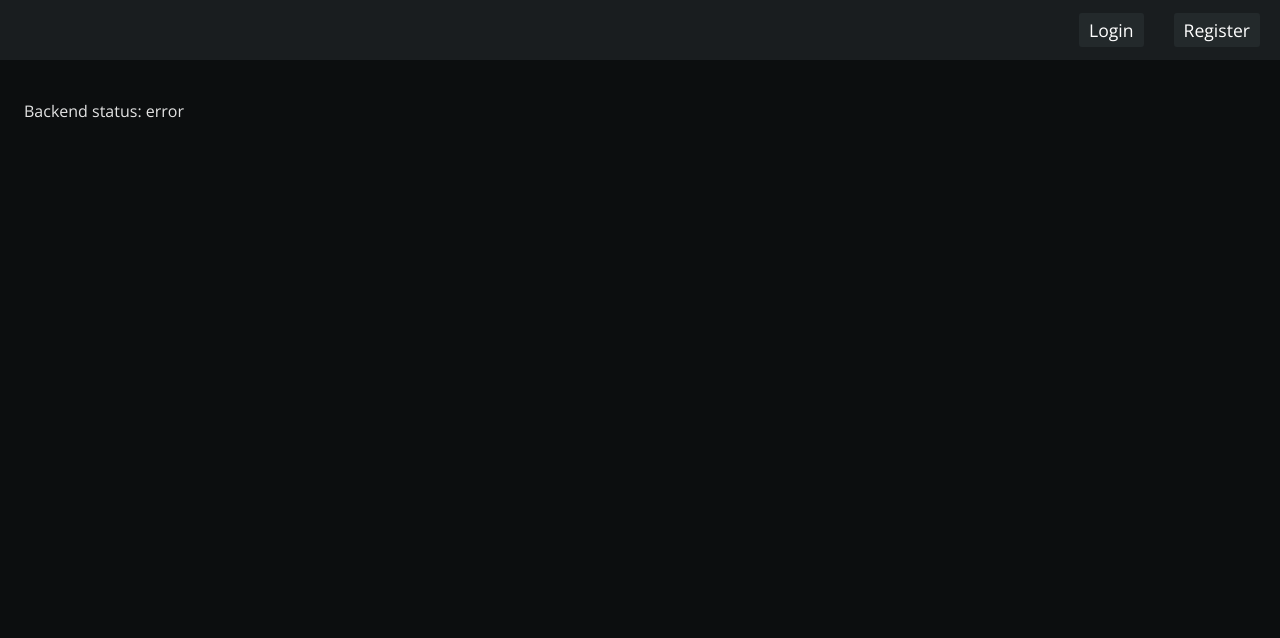
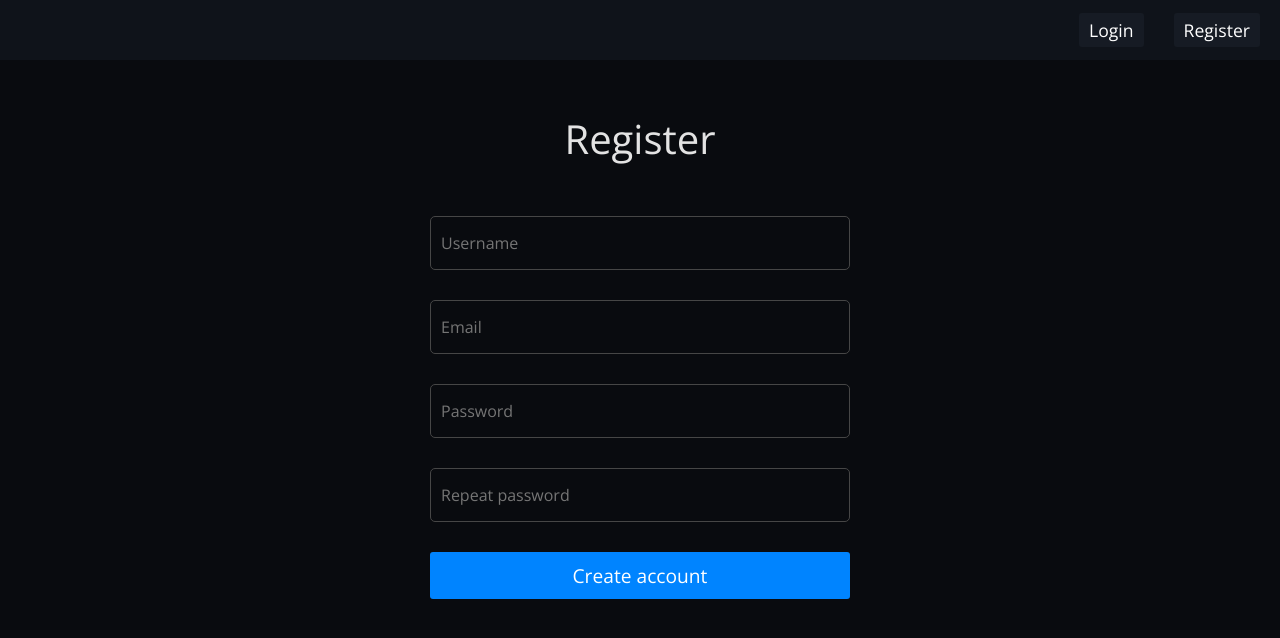
Before and after one commit to 03axdov/WebsiteUpdateTracker, a React (Vite) app in the folder frontend/: page /register in a window 1280 px wide. Shown: the top 638 px of the page. Built offline with nearby package versions, Linux system fonts and the light colour scheme; no server answers.

Commit message:
Account pages initial

```diff
--- /dev/null
+++ b/frontend/src/api.ts
@@ -0,0 +1,42 @@
+function getCookie(name: string): string | null {
+  const m = document.cookie.match(new RegExp(`(^| )${name}=([^;]+)`));
+  return m ? decodeURIComponent(m[2]) : null;
+}
+
+// Ensure Django sets a CSRF cookie.
+// We can call /api/auth/login/ with GET? No. Instead we create a tiny endpoint.
+// If you don't have one yet, easiest is to add a backend endpoint /api/csrf/.
+// For now we'll try a GET to /api/auth/user/ which often sets csrf if configured.
+// If it doesn't, add the backend csrf endpoint (I show it below).
+export async function ensureCsrfCookie() {
+  await fetch("/api/csrf/", { credentials: "include" });
+}
+
+export async function apiFetch(path: string, init: RequestInit = {}) {
+  const method = (init.method || "GET").toUpperCase();
+  const headers = new Headers(init.headers || {});
+  if (init.body && !headers.has("Content-Type")) {
+    headers.set("Content-Type", "application/json");
+  }
+
+  if (["POST", "PUT", "PATCH", "DELETE"].includes(method)) {
+    const csrf = getCookie("csrftoken");
+    if (csrf) headers.set("X-CSRFToken", csrf);
+  }
+
+  const res = await fetch(path, {
+    ...init,
+    headers,
+    credentials: "include",
+  });
+
+  const ct = res.headers.get("content-type") || "";
+  const data = ct.includes("application/json") ? await res.json().catch(() => null) : null;
+
+  if (!res.ok) {
+    const msg = (data && (data.detail || data.non_field_errors?.[0])) || `HTTP ${res.status}`;
+    throw new Error(msg);
+  }
+
+  return data;
+}
--- a/frontend/src/pages/App.tsx
+++ b/frontend/src/pages/App.tsx
@@ -2,7 +2,7 @@ import { useEffect, useState } from "react";
 import { Routes, Route, Navigate, Link } from "react-router-dom";
 import LoginPage from "./LoginPage";
 import RegisterPage from "./RegisterPage";
-import HomePage from "./HomePage";
+import DashboardPage from "./DashboardPage";
 
 
 function NotFound() {
@@ -11,14 +11,13 @@ function NotFound() {
 
 
 export default function App() {
-  const [status, setStatus] = useState<string>("loading...");
 
-  useEffect(() => {
+  /* useEffect(() => {
     fetch("/api/health/")
       .then((r) => r.json())
       .then((data) => setStatus(data.status))
       .catch(() => setStatus("error"));
-  }, []);
+  }, []); */
 
   return (
     <div style={{ padding: 24 }}>
@@ -30,10 +29,9 @@ export default function App() {
         </div>
       </nav>
 
-      <p>Backend status: {status}</p>
-
       <Routes>
-        <Route path="/" element={<HomePage />} />
+        <Route path="/" element={<div />} />
+        <Route path="/dashboard" element={<DashboardPage />} />
         <Route path="/login" element={<LoginPage />} />
         <Route path="/register" element={<RegisterPage />} />
 
--- /dev/null
+++ b/frontend/src/pages/DashboardPage.tsx
@@ -0,0 +1,24 @@
+import { useEffect, useState } from "react";
+import { apiFetch } from "../api";
+import { useNavigate } from "react-router-dom";
+
+export default function DashboardPage() {
+  const nav = useNavigate();
+  const [user, setUser] = useState<any>(null);
+  const [loading, setLoading] = useState(true);
+
+  useEffect(() => {
+    apiFetch("/api/auth/user/")
+      .then(setUser)
+      .catch(() => nav("/login"))
+      .finally(() => setLoading(false));
+  }, [nav]);
+
+  if (loading) return <p>Loading...</p>;
+  return (
+    <div>
+      <h2>Dashboard</h2>
+      <pre>{JSON.stringify(user, null, 2)}</pre>
+    </div>
+  );
+}
--- a/frontend/src/pages/HomePage.tsx
+++ /dev/null
@@ -1,5 +0,0 @@
-import { useEffect, useState } from "react";
-
-export default function HomePage() {
-    return <></>
-}
--- a/frontend/src/pages/LoginPage.tsx
+++ b/frontend/src/pages/LoginPage.tsx
@@ -1,5 +1,56 @@
-import { useEffect, useState } from "react";
+import { useState } from "react";
+import { apiFetch, ensureCsrfCookie } from "../api";
+import { useNavigate } from "react-router-dom";
 
 export default function LoginPage() {
-    return <></>
+  const nav = useNavigate();
+  const [emailOrUsername, setEmailOrUsername] = useState("");
+  const [password, setPassword] = useState("");
+  const [error, setError] = useState<string | null>(null);
+  const [loading, setLoading] = useState(false);
+
+  async function onSubmit(e: React.FormEvent) {
+    e.preventDefault();
+    setError(null);
+    setLoading(true);
+
+    try {
+      await ensureCsrfCookie();
+
+      // Try email first; if your backend expects username, switch the payload key.
+      await apiFetch("/api/auth/login/", {
+        method: "POST",
+        body: JSON.stringify({ email: emailOrUsername, password }),
+      });
+
+      nav("/dashboard");
+    } catch (err: any) {
+      setError(err.message ?? "Login failed");
+    } finally {
+      setLoading(false);
+    }
+  }
+
+  return (
+    <div className="account-form">
+      <h1 className="account-form-title">Login</h1>
+      <form onSubmit={onSubmit} className="account-form-inner">
+        <input
+          placeholder="Email (or username)"
+          value={emailOrUsername}
+          onChange={(e) => setEmailOrUsername(e.target.value)}
+          autoComplete="username"
+        />
+        <input
+          placeholder="Password"
+          type="password"
+          value={password}
+          onChange={(e) => setPassword(e.target.value)}
+          autoComplete="current-password"
+        />
+        <button className="account-form-button" disabled={loading}>{loading ? "Logging in..." : "Login"}</button>
+        {error && <p style={{ color: "crimson" }}>{error}</p>}
+      </form>
+    </div>
+  );
 }
--- a/frontend/src/pages/RegisterPage.tsx
+++ b/frontend/src/pages/RegisterPage.tsx
@@ -1,5 +1,50 @@
-import { useEffect, useState } from "react";
+import { useState } from "react";
+import { apiFetch, ensureCsrfCookie } from "../api";
+import { useNavigate } from "react-router-dom";
 
 export default function RegisterPage() {
-    return <></>
+  const nav = useNavigate();
+  const [username, setUsername] = useState("");
+  const [email, setEmail] = useState("");
+  const [password1, setPassword1] = useState("");
+  const [password2, setPassword2] = useState("");
+  const [error, setError] = useState<string | null>(null);
+  const [loading, setLoading] = useState(false);
+
+  async function onSubmit(e: React.FormEvent) {
+    e.preventDefault();
+    setError(null);
+    setLoading(true);
+
+    try {
+      await ensureCsrfCookie();
+
+      await apiFetch("/api/auth/registration/", {
+        method: "POST",
+        body: JSON.stringify({ username, email, password1, password2 }),
+      });
+
+      // Often registration also logs you in (depends on configuration).
+      // If not logged in, redirect to login instead.
+      nav("/dashboard");
+    } catch (err: any) {
+      setError(err.message ?? "Registration failed");
+    } finally {
+      setLoading(false);
+    }
+  }
+
+  return (
+    <div className="account-form">
+      <h1 className="account-form-title">Register</h1>
+      <form onSubmit={onSubmit} className="account-form-inner">
+        <input placeholder="Username" value={username} onChange={(e) => setUsername(e.target.value)} />
+        <input placeholder="Email" value={email} onChange={(e) => setEmail(e.target.value)} />
+        <input placeholder="Password" type="password" value={password1} onChange={(e) => setPassword1(e.target.value)} />
+        <input placeholder="Repeat password" type="password" value={password2} onChange={(e) => setPassword2(e.target.value)} />
+        <button className="account-form-button" disabled={loading}>{loading ? "Creating..." : "Create account"}</button>
+        {error && <p style={{ color: "crimson" }}>{error}</p>}
+      </form>
+    </div>
+  );
 }
--- a/frontend/static/css/index.css
+++ b/frontend/static/css/index.css
@@ -2,7 +2,7 @@ body {
   margin: 0;
   padding-top: var(--navbar-height);
 
-font-family: "Open Sans", sans-serif;
+  font-family: "Open Sans", sans-serif;
   font-optical-sizing: auto;
   font-weight: 400;
   font-style: normal;
@@ -45,3 +45,71 @@ font-family: "Open Sans", sans-serif;
   border-radius: 3px;
   background: var(--navbar-bg-light);
 }
+
+input {
+  padding: 15px 10px;
+  border: 1px solid var(--border);
+  background: rgb(0,0,0,0);
+  color: white;
+  border-radius: 5px;
+  font-size: 1rem;
+  outline: hidden;
+  font-family: "Open Sans", sans-serif;
+  font-optical-sizing: auto;
+  font-weight: 400;
+  font-style: normal;
+  font-variation-settings: "wdth" 100;
+  outline: none;
+}
+
+input:focus {
+  border: 1px solid var(--border-light);
+}
+
+input:-webkit-autofill {
+    transition: background-color 600000s 0s, color 600000s 0s;
+}
+input[data-autocompleted] {
+    background-color: transparent !important;
+}
+
+.account-form {
+  max-width: 420px;
+  margin-left: auto;
+  margin-right: auto;
+}
+
+.account-form-title {
+  font-size: 2.5rem;
+  font-weight: 300;
+  text-align: center;
+  margin-bottom: 50px;
+}
+
+.account-form-inner {
+  display: flex;
+  flex-direction: column;
+  gap: 30px;
+}
+
+button {
+  font-family: "Open Sans", sans-serif;
+  font-optical-sizing: auto;
+  font-weight: 300;
+  font-style: normal;
+  font-variation-settings: "wdth" 100;
+  cursor: pointer;
+}
+
+.account-form-button {
+  border: none;
+  border-radius: 3px;
+  background: var(--blue);
+  padding: 10px 20px;
+  font-size: 1.2rem;
+  color: white;
+}
+
+.account-form-button:hover {
+  background: var(--blue-dark);
+}
--- a/frontend/static/css/root.css
+++ b/frontend/static/css/root.css
@@ -1,6 +1,10 @@
 :root {
-    --bg: rgb(12, 14, 15);
-    --navbar-bg: rgb(25, 29, 31);
-    --navbar-bg-light: rgb(35, 41, 43);
+    --bg: rgb(9, 11, 15);
+    --border: rgb(70, 70, 70);
+    --border-light: rgb(100, 100, 100);
+    --navbar-bg: rgb(15, 19, 26);
+    --navbar-bg-light: rgb(22, 27, 36);
     --navbar-height: 60px;
+    --blue: rgb(0, 132, 255);
+    --blue-dark: rgb(0, 132, 255, 0.9);
 }
```
Also changed, not shown: 2 other files (tests, documents, lock files or other folders).
